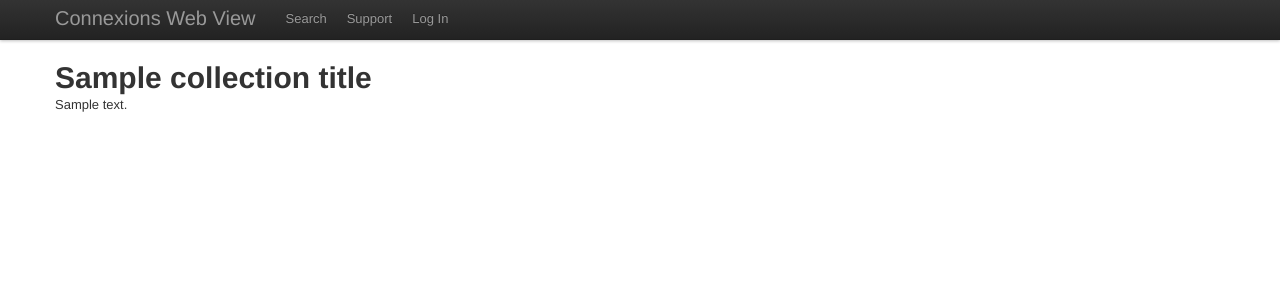
After one commit to mmulich/rhaptos_viewer, a Python web app: template rhaptos_viewer/templates/collection.jinja2 in a window 1280 px wide. The commit adds this page. Shown: the top 300 px of the page. Run offline with Jinja, Linux system fonts and the light colour scheme; the template is opened without the code that fills it: most values are stand-ins (such as "Sample title", 1, 10 or a date in 2020); some libraries are stand-ins or nearby versions.

Commit message:
Collections view placeholder

```diff
--- a/rhaptos_viewer/__init__.py
+++ b/rhaptos_viewer/__init__.py
@@ -12,5 +12,6 @@ def main(global_config, **settings):
     config.add_route('casa', '/')
     config.add_route('search', '/search')
     config.add_route('module', '/module/{id}')
+    config.add_route('collection', '/collection/{id}')
     config.scan()
     return config.make_wsgi_app()
--- a/rhaptos_viewer/templates/casa.jinja2
+++ b/rhaptos_viewer/templates/casa.jinja2
@@ -1,8 +1,8 @@
 {% extends "base.jinja2" %}
 {% block content %}
   <div class="hero-unit">
-    <a href="/content/col11406@latest"><h2>OpenStax College Physics</h2></a>
-    <a href="/content/col11406@latest">
+    <a href="/collection/col11406@latest"><h2>OpenStax College Physics</h2></a>
+    <a href="/collection/col11406@latest">
       <img src="http://cnx.org/featureContent/featurearticle.2012-06-27.8758672917/portrait"
            alt="OpenStax College Physics book cover"
            class="pull-right"
@@ -14,7 +14,7 @@
       fundamental physics concepts.
     </p>
 
-    <p><a href="/content/col11406@latest">College Physics</a> is
+    <p><a href="/collection/col11406@latest">College Physics</a> is
       the first of a planned 20 college textbooks to be released by
       <a href="http://openstaxcollege.org">OpenStax College</a>.
       This online, fully editable and customizable title includes
--- /dev/null
+++ b/rhaptos_viewer/templates/collection.jinja2
@@ -0,0 +1,10 @@
+{% extends "base.jinja2" %}
+{% block head_title %}
+  {{ module_title }} | {{ super() }}
+{% endblock %}
+{% block content %}
+  <h1 id="collection-title">{{ collection_title }}</h1>
+  <div id="collection-body">
+    {{ collection_body|safe }}
+  </div>
+{% endblock %}
```
Also changed, not shown: rhaptos_viewer/views.py (+11 -0 lines).
